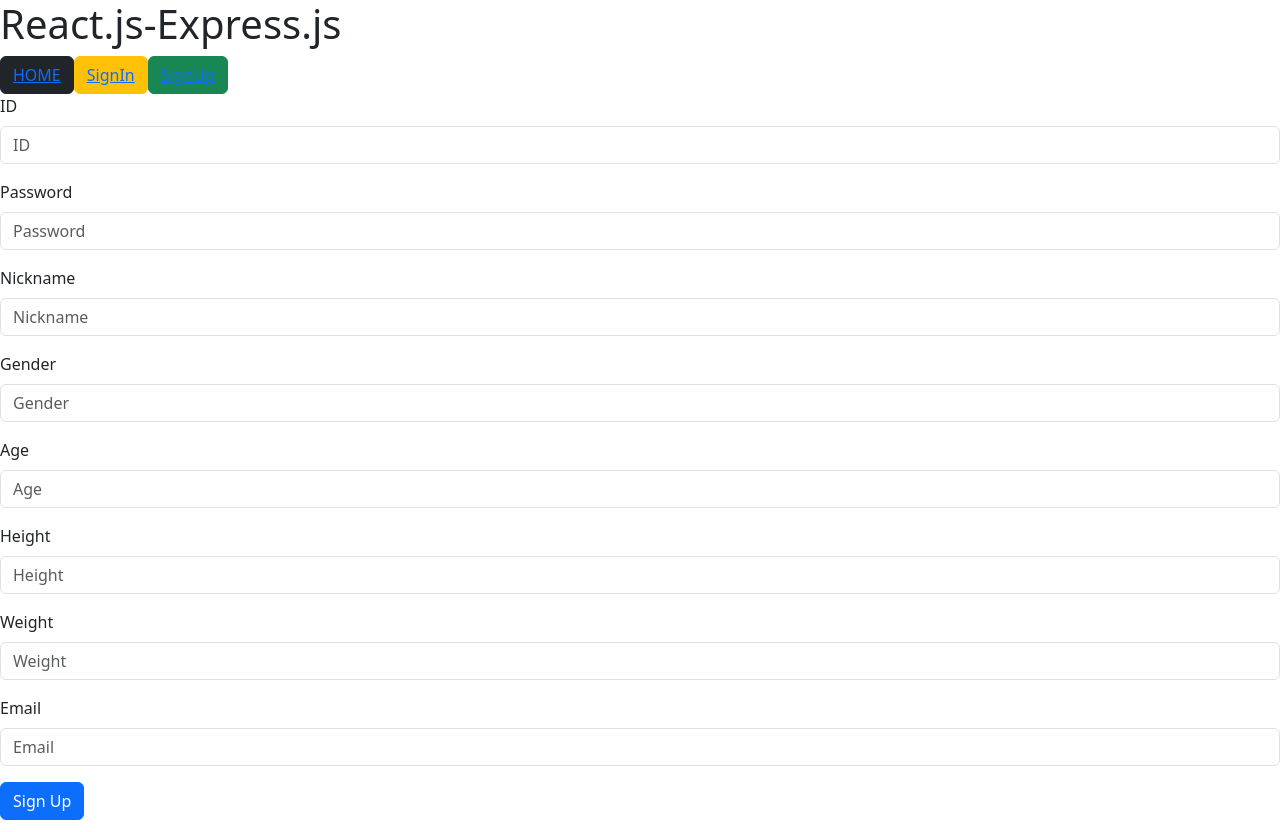
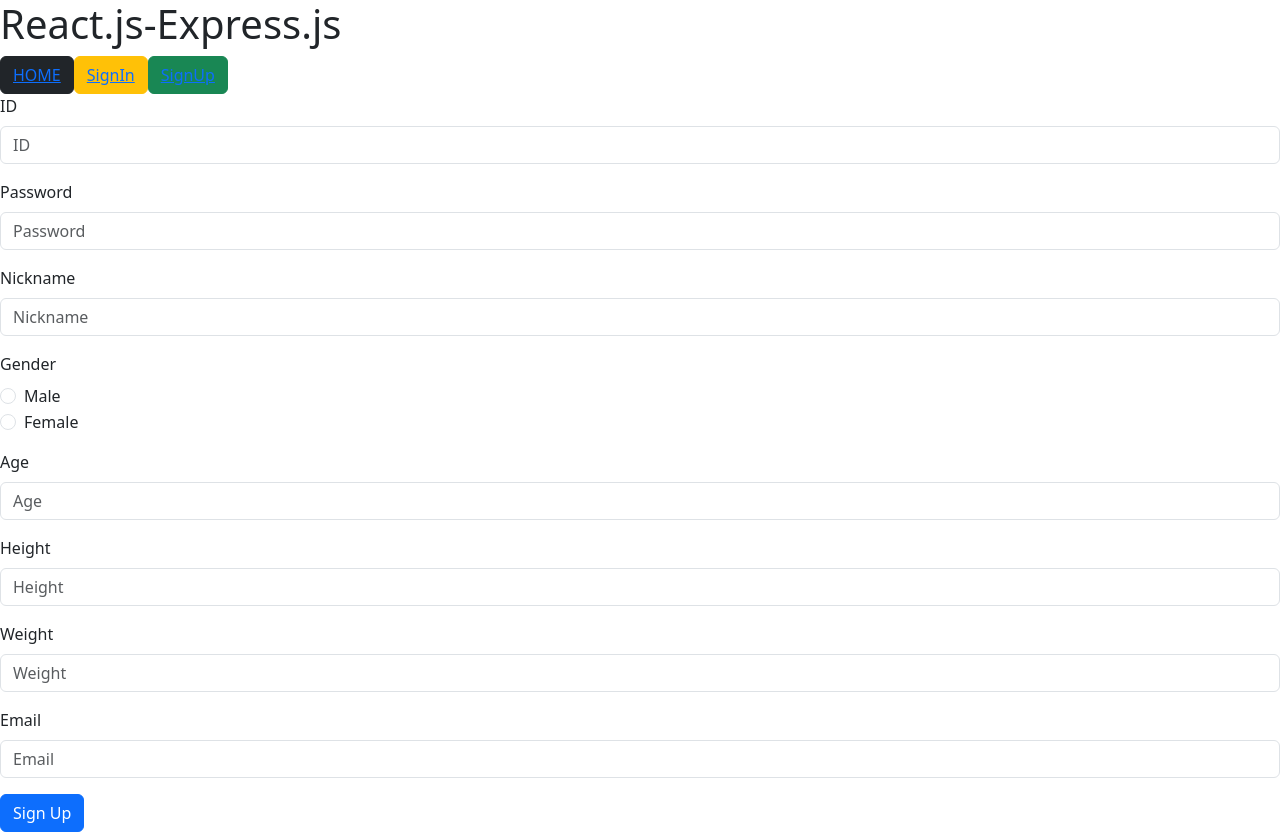
Before and after one commit to 2024-AISCHOOL-APP/FutSal, a React (Create React App) app in the folder frontend/: page /signup in a window 1280 px wide. Built offline with nearby package versions, Linux system fonts and the light colour scheme.

Commit message:
2024--7-22

```diff
--- a/frontend/src/components/SignUp.jsx
+++ b/frontend/src/components/SignUp.jsx
@@ -1,4 +1,4 @@
-import React, { useContext } from 'react'
+import React, { useContext } from 'react';
 import Button from 'react-bootstrap/Button';
 import Form from 'react-bootstrap/Form';
 import { UserInfo } from '../UserInfo';
@@ -16,7 +16,7 @@
           userEmail, setUserEmail
         } = useContext(UserInfo);
 
-  const nav = useNavigate(null);
+  const nav = useNavigate();
 
   const sendData = async (e) => {
     e.preventDefault();
@@ -25,20 +25,19 @@
           userId : userId,
           userPw : userPw,
           userNickname : userNickname,
-          userGender : userGender,
-          userAge : userAge,
-          userHeight : userHeight,
-          userWeight : userWeight,
+          userGender: userGender,
+          userAge: userAge,
+          userHeight: userHeight,
+          userWeight: userWeight,
           userEmail : userEmail
-      })
+      });
       console.log(response);
-      response.data.success
-      ? nav('/')
-      : nav('/signup')
+      response.data.success ? nav('/signin') : nav('/signup');
     } catch (error) {
       console.log(error);
     }
   }
+
   return (
     <div>
       <Form onSubmit={sendData}>
@@ -62,8 +61,24 @@
 
         <Form.Group className="mb-3">
           <Form.Label>Gender</Form.Label>
-          <Form.Control type="text" placeholder="Gender"
-            onChange={e => setUserGender(e.target.value)} />
+          <div>
+            <Form.Check
+              type="radio"
+              id="gender-male"
+              label="Male"
+              value="1"
+              checked={userGender === '1'}
+              onChange={e => setUserGender(e.target.value)}
+            />
+            <Form.Check
+              type="radio"
+              id="gender-female"
+              label="Female"
+              value="0"
+              checked={userGender === '0'}
+              onChange={e => setUserGender(e.target.value)}
+            />
+          </div>
         </Form.Group>
 
         <Form.Group className="mb-3">
@@ -93,10 +108,9 @@
         <Button variant="primary" type="submit">
           Sign Up
         </Button>
-
       </Form>
     </div>
   )
 }
 
-export default SignUp
+export default SignUp;
```
Also changed, not shown: 2 other files (tests, documents, lock files or other folders).
